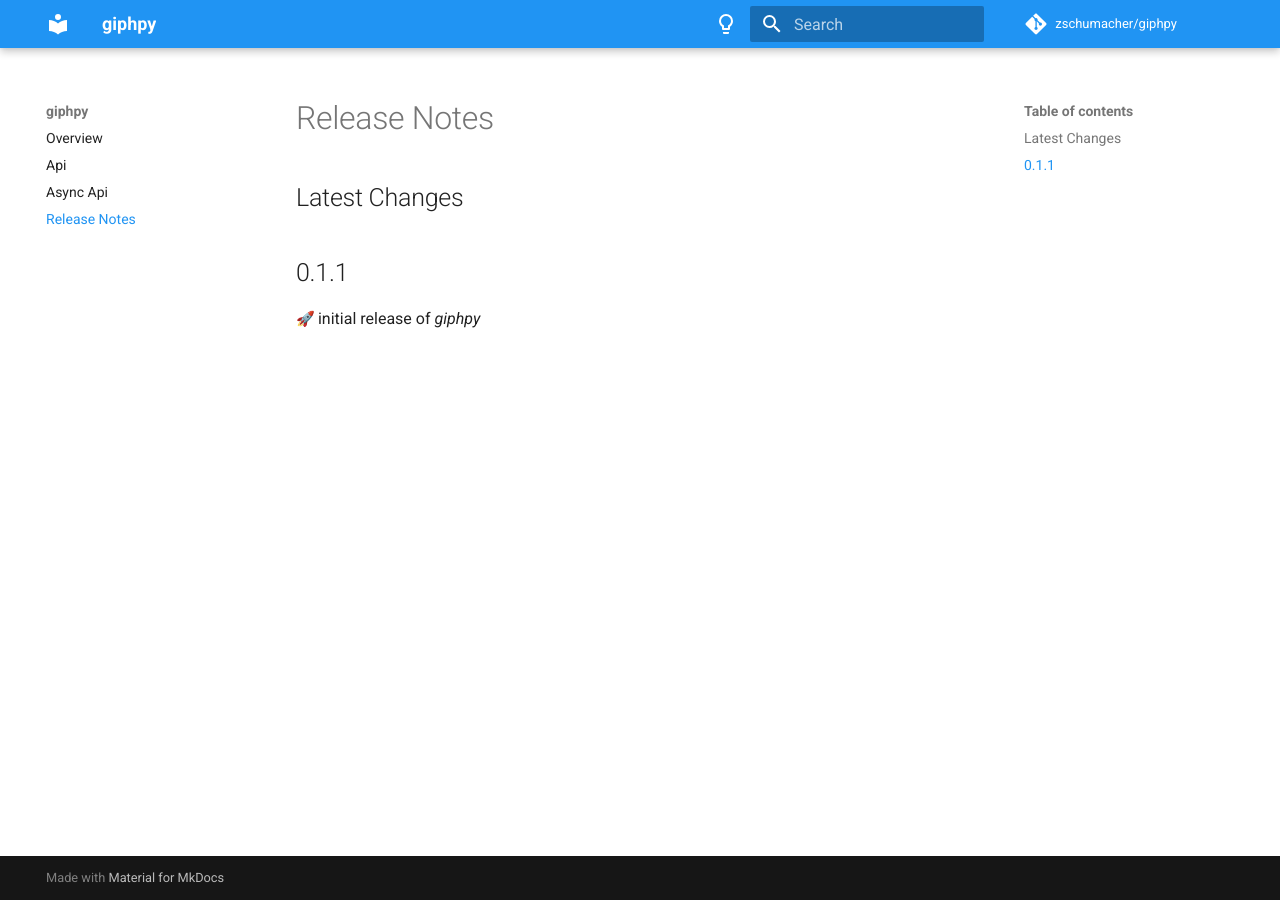
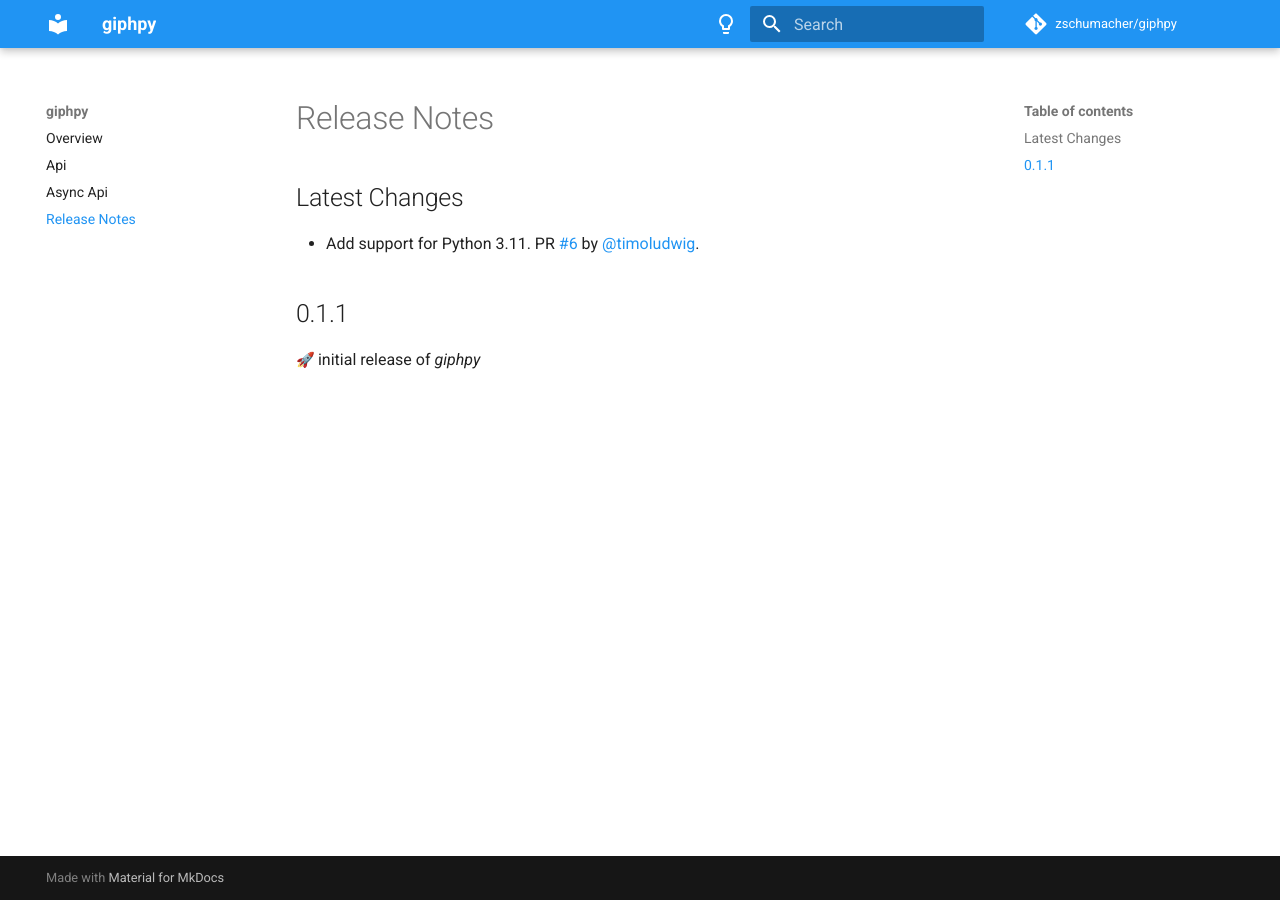
Before and after one commit to zschumacher/giphpy, an MkDocs documentation site: the page built from docs/release_notes.md, in a window 1280 px wide. Built offline with MkDocs 1.6.1 and Material for MkDocs 9.7.7, drawn with Linux system fonts in a browser that asks for light colours; emoji names are drawn with the system emoji font; comment, search, counter and statistics services are not loaded.

Commit message:
📝 Update release notes

```diff
--- a/docs/release_notes.md
+++ b/docs/release_notes.md
@@ -1,6 +1,7 @@
 
 ## Latest Changes
 
+* Add support for Python 3.11. PR [#6](https://github.com/zschumacher/giphpy/pull/6) by [@timoludwig](https://github.com/timoludwig).
 
 ## 0.1.1
 :rocket: initial release of *giphpy*
```
